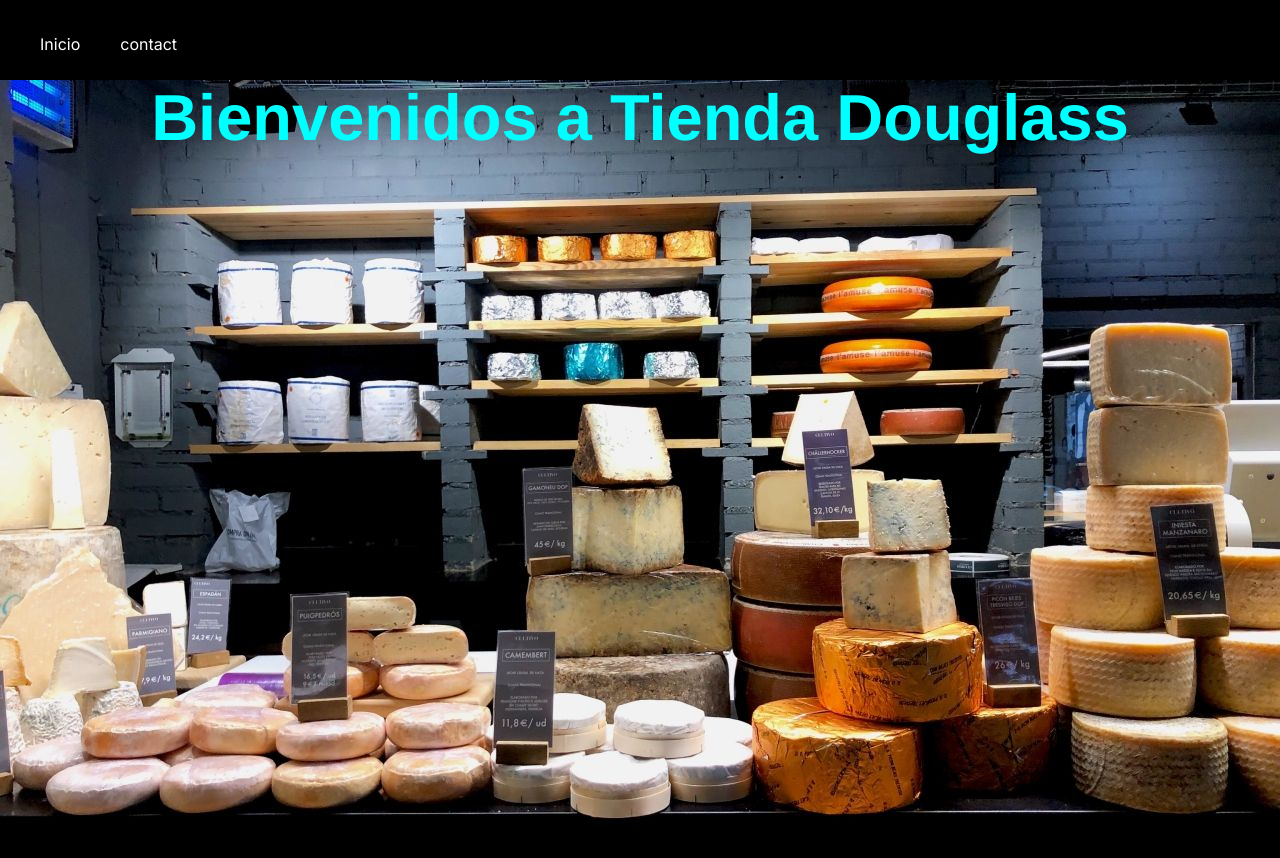
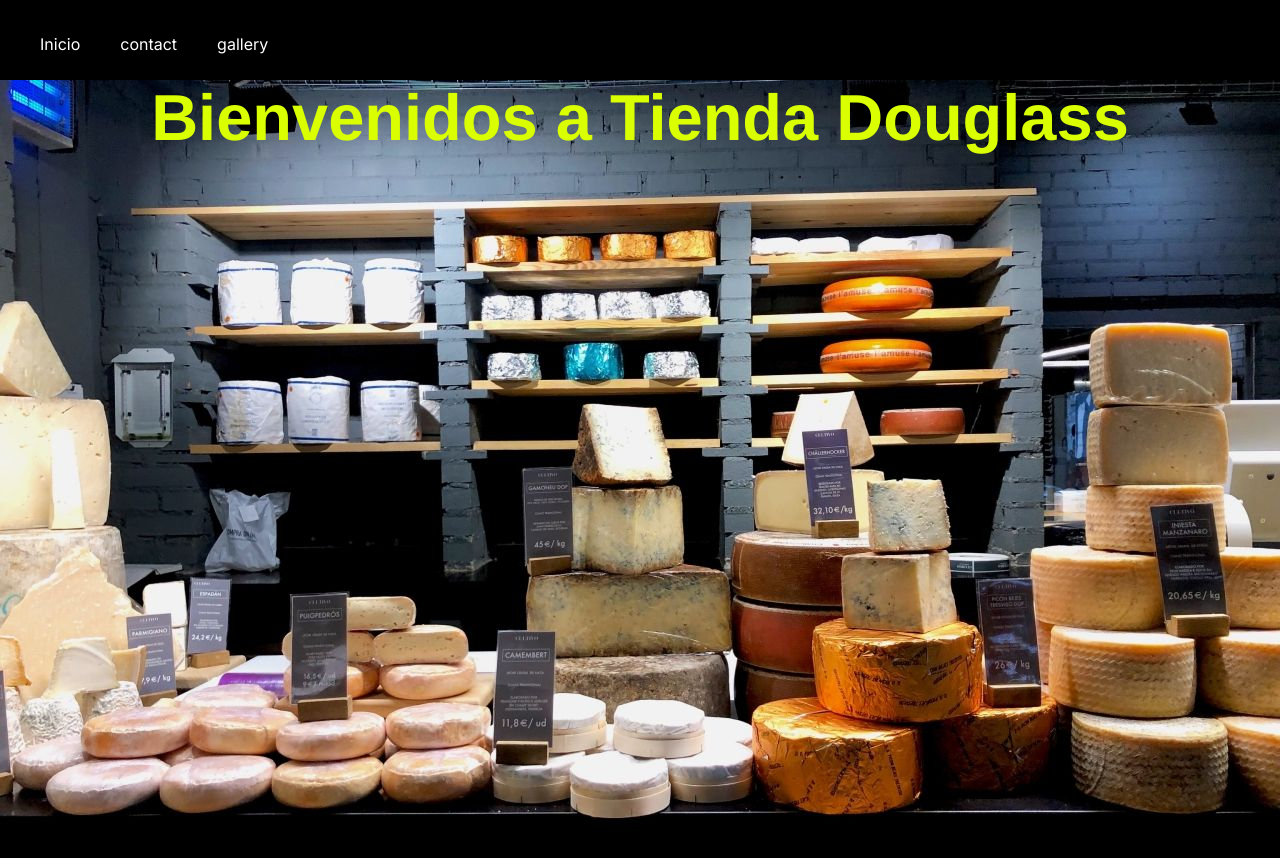
Before and after one commit to lmmoreiraccb/Proyecto-F, a Next.js app in the folder tienda-douglass/: page / in a window 1280 px wide. Shown: the top 858 px of the page. Built offline with nearby package versions, Linux system fonts and the light colour scheme.

Commit message:
Narvar final1

```diff
--- a/tienda-douglass/src/app/components/navbar.js
+++ b/tienda-douglass/src/app/components/navbar.js
@@ -25,11 +25,16 @@ function navbar() {
         >
             <a href="/">Inicio</a>
         </div>
-        <div className={styles.navbarItem + ` ${selectedItem === 'contacto' ? styles.selected : ''}`}
+        <div className={styles.navbarItem + ` ${selectedItem === 'contact' ? styles.selected : ''}`}
         onClick={() => handleItemClick('contact', 'info')}
         >
             <a href="contact">contact</a>
         </div>
+        <div className={styles.navbarItem + ` ${selectedItem === 'gallery' ? styles.selected : ''}`}
+        onClick={() => handleItemClick('gallery' , 'info')}
+        >
+            <a href="gallery">gallery</a>
+            </div>
     </nav>
     );
 }
--- a/tienda-douglass/src/app/page.module.css
+++ b/tienda-douglass/src/app/page.module.css
@@ -4,7 +4,7 @@
   justify-content: center;
   height: 100vh;
   font-weight: 600;
-  color:rgb(0, 255, 255);
+  color:rgb(229, 255, 0);
   font-size: 65px;
   font-family: 'Franklin Gothic Medium', 'Arial Narrow', Arial, sans-serif;
 }
@@ -12,7 +12,7 @@
   display: flex;
   width: 100%;
   justify-content: center;
-  color:rgb(0, 255, 255);
+  color:rgb(217, 255, 0);
   background-image: url("/quesotienda.jpeg"); /* Set the background image */
   background-repeat: no-repeat;
   background-position: center;
```
